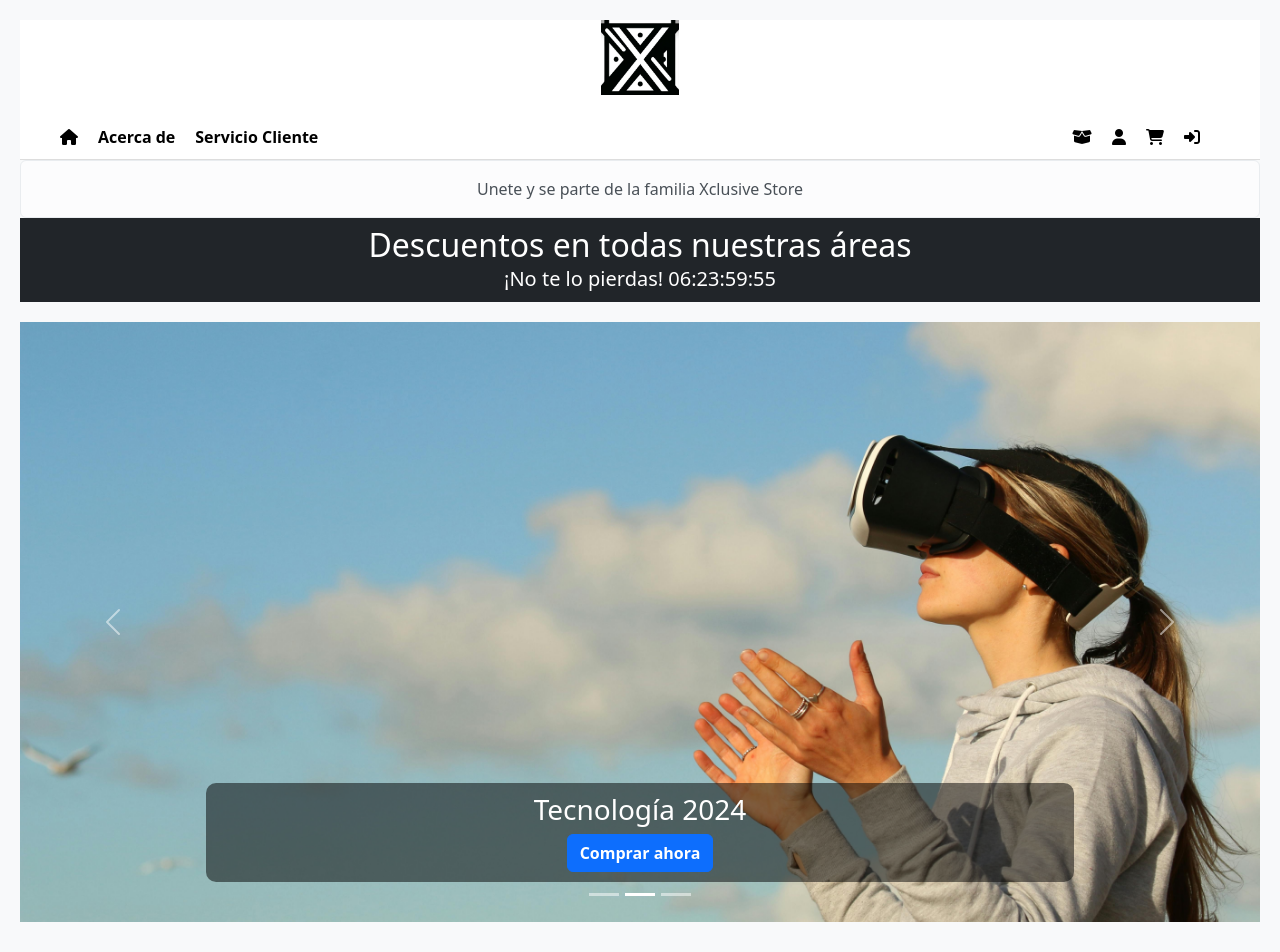
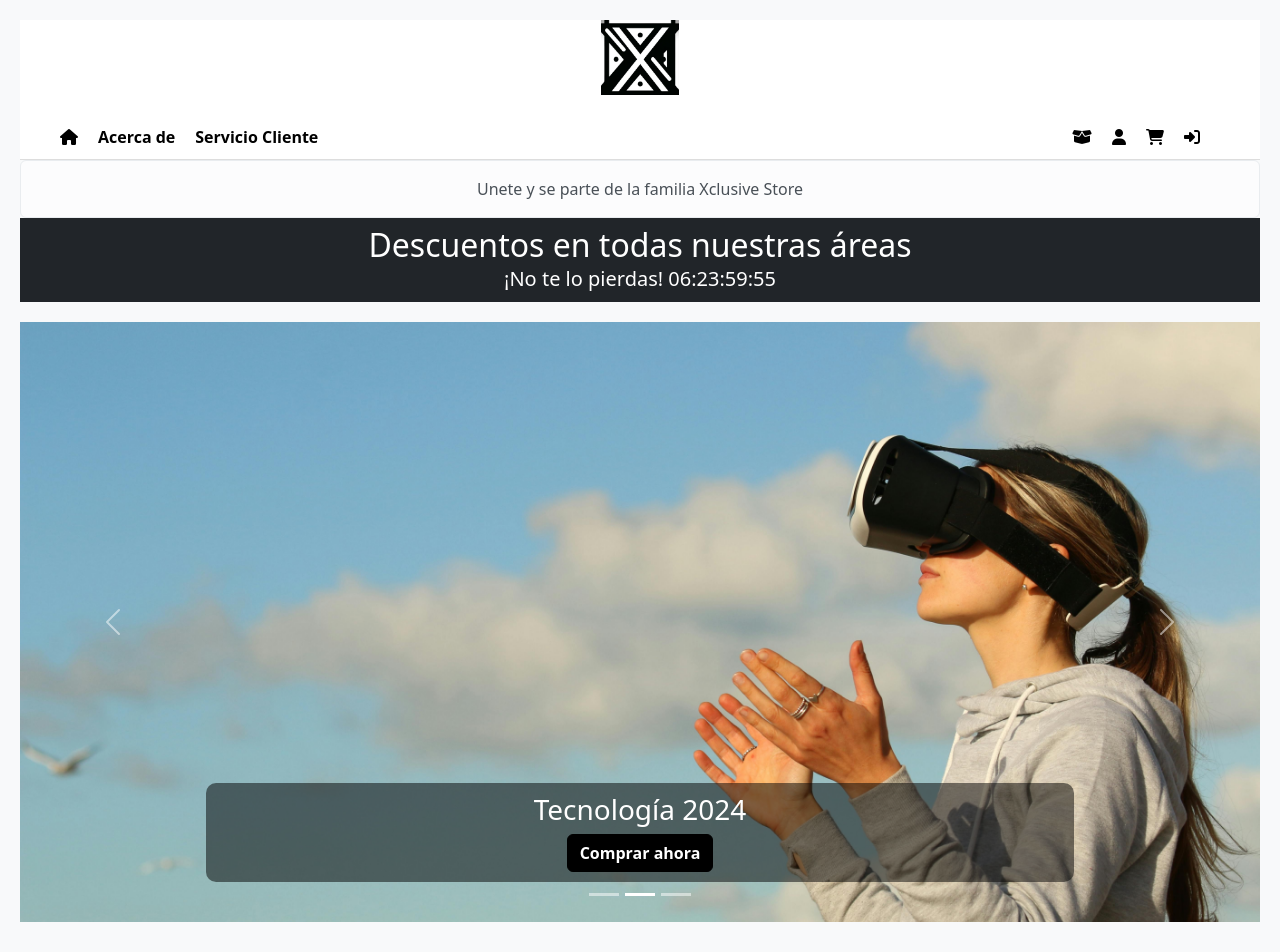
Before and after one commit to ForMyke/Web, a React (Create React App) app: page / in a window 1280 px wide. Shown: the top 952 px of the page. Built offline with nearby package versions, Linux system fonts and the light colour scheme; no server answers; the HTML template or start-up script is replaced by a standard one.

Commit message:
cambios de respaldo

```diff
--- a/src/components/Inicio.js
+++ b/src/components/Inicio.js
@@ -104,7 +104,7 @@ const Inicio = () => {
           <Carousel.Caption>
             <div className="caption-box">
               <h3>Tecnología 2024</h3>
-              <button className="btn btn-primary">Comprar ahora</button>
+              <button className="btn btn-dark">Comprar ahora</button>
             </div>
           </Carousel.Caption>
         </Carousel.Item>
--- a/src/components/PasswordLogin.js
+++ b/src/components/PasswordLogin.js
@@ -3,7 +3,7 @@ import axios from "axios";
 import "bootstrap/dist/css/bootstrap.min.css";
 import { Form, Button } from "react-bootstrap";
 import "../css/contraseña.css";
-import { Link } from "react-router-dom"; // Importar Link de react-router-dom
+import { Link } from "react-router-dom";
 
 const PasswordLogin = () => {
   const [password, setPassword] = useState("");
```
